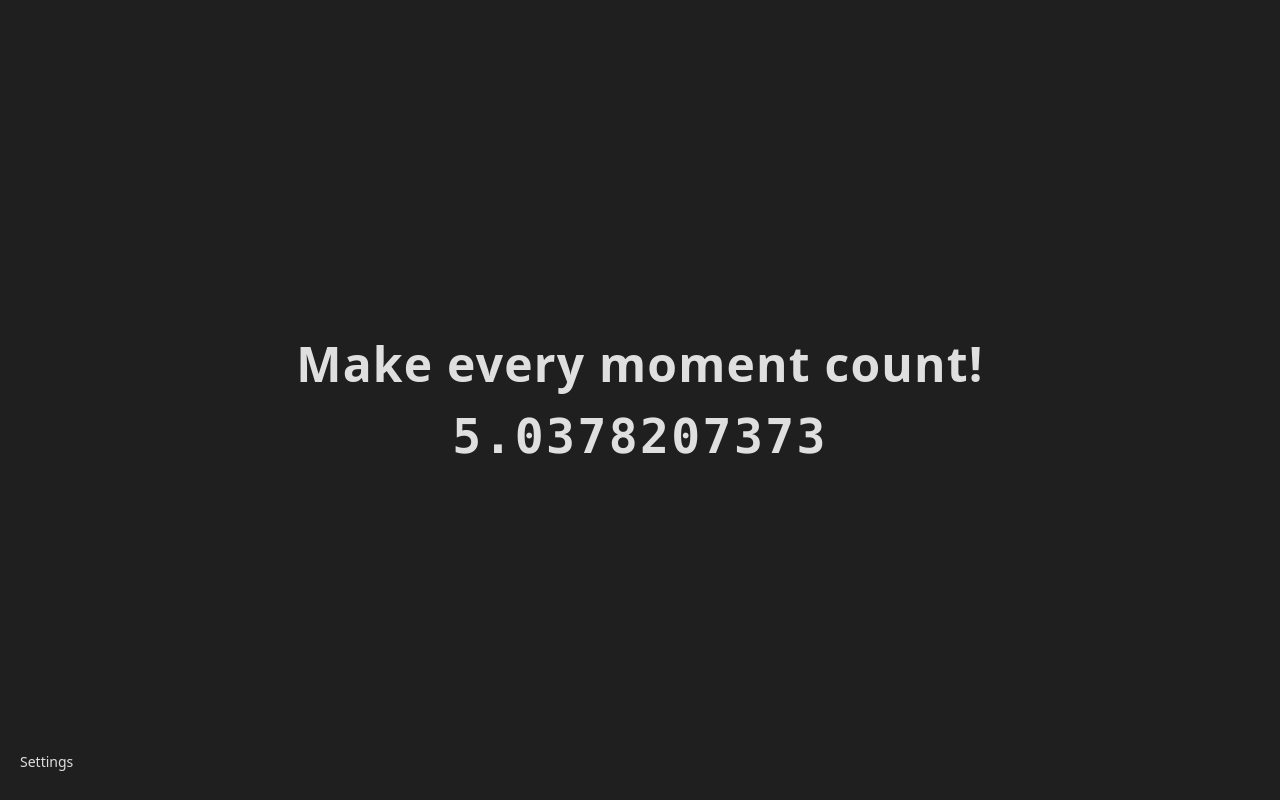
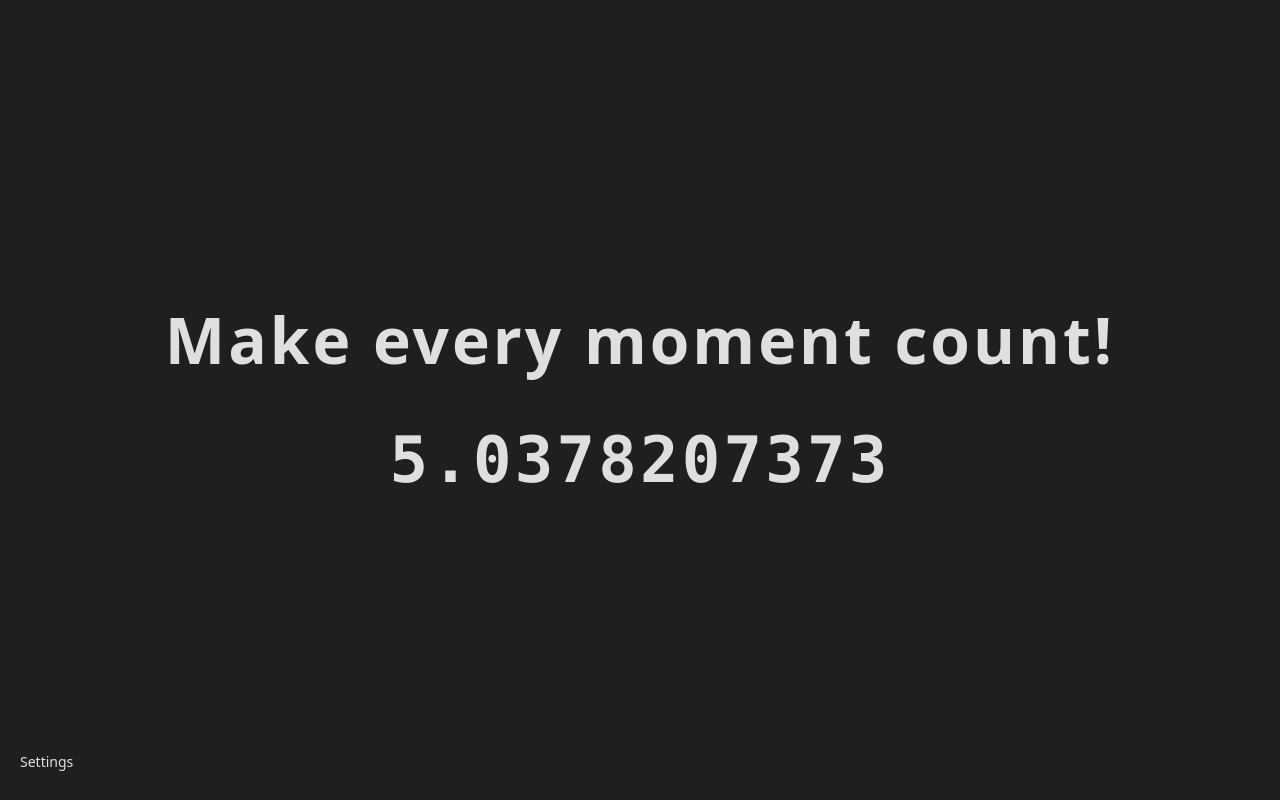
Before and after one commit to oussa/motivational-age-counter, a React app: page / in a window 1280 px wide. Both pictures are taken after typing "2020-01-15" into the empty fields and a click on the button "Continue". Built offline with nearby package versions, Linux system fonts and the light colour scheme.

Commit message:
fix font size and letter spacing

```diff
--- a/src/App.tsx
+++ b/src/App.tsx
@@ -123,10 +123,10 @@ export const App: React.FC<AppProps> = () => {
         color: settings.mainTextColor
       }}
     >
-      <div className="text-5xl mb-2 tracking-wide text-center font-bold" style={{ color: settings.mainTextColor }}>
+      <div className="text-[4em] mb-2 text-center font-bold tracking-[3px] leading-normal" style={{ color: settings.mainTextColor }}>
         {settings.text}
       </div>
-      <div className="text-5xl font-bold mt-4 font-mono text-center tracking-wider" style={{ color: settings.mainTextColor }}>
+      <div className="text-[4em] font-bold mt-4 font-mono text-center tracking-wider" style={{ color: settings.mainTextColor }}>
         {age}
       </div>
       <Button
```
